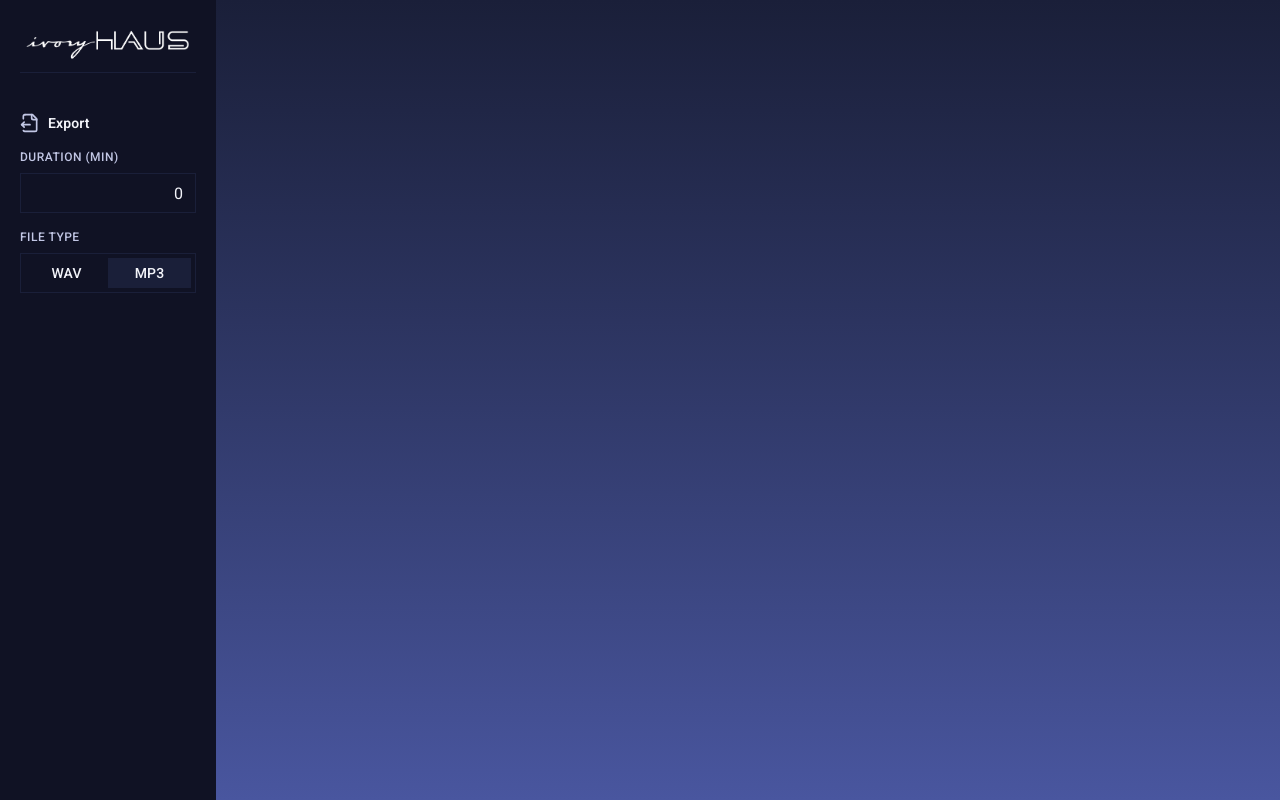
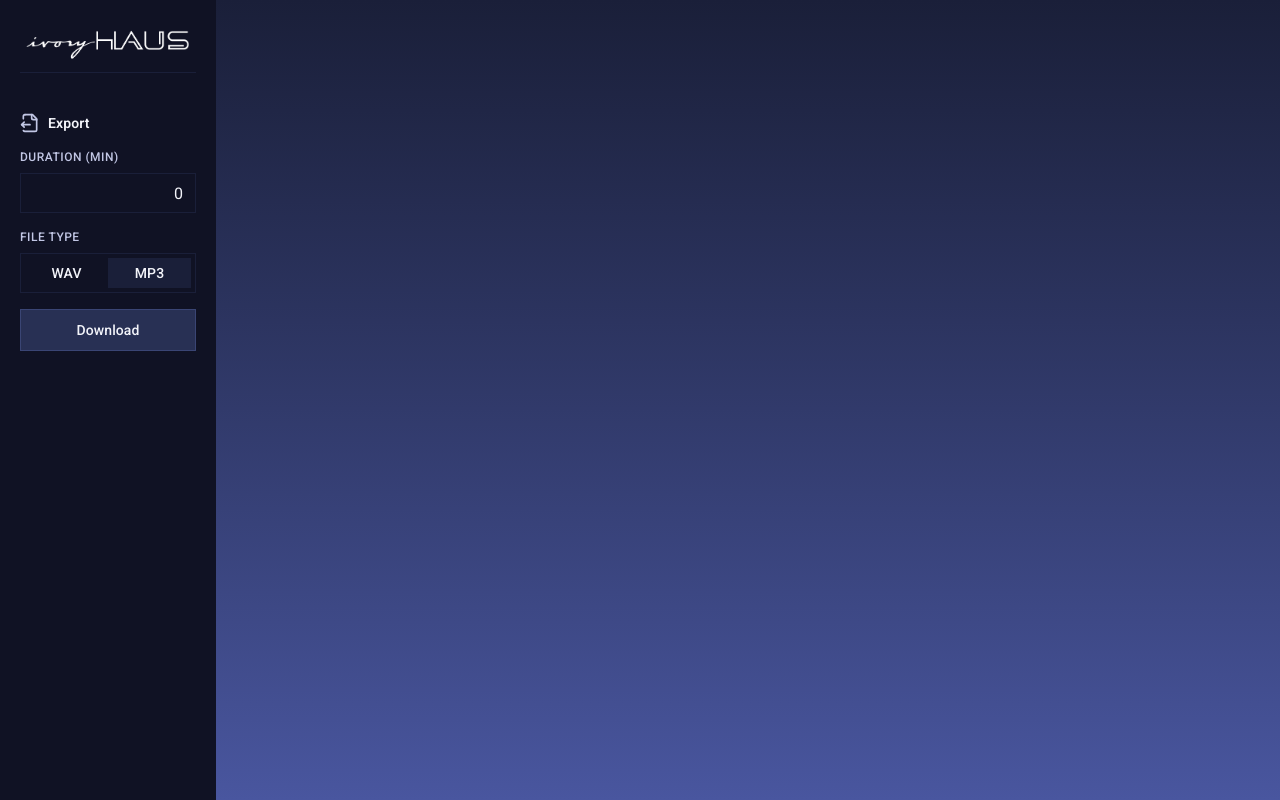
Before and after one commit to noahspott/ivoryhaus-2025, a Next.js app: page /binaural-beats-generator in a window 1280 px wide. Built offline with nearby package versions, Linux system fonts and the light colour scheme.

Commit message:
feat: Button component

```diff
--- a/src/app/binaural-beats-generator/components/index.ts
+++ b/src/app/binaural-beats-generator/components/index.ts
@@ -1,2 +1,3 @@
 export { default as Menu } from "./menu/Menu";
 export { default as NumberInput } from "./ui/NumberInput";
+export { default as Button } from "./ui/Button";
--- a/src/app/binaural-beats-generator/components/menu/ExportSection.tsx
+++ b/src/app/binaural-beats-generator/components/menu/ExportSection.tsx
@@ -8,10 +8,18 @@ import { FileOutput } from "lucide-react";
 import IconHeader from "../ui/IconHeader";
 import NumberInput from "../ui/NumberInput";
 import ToggleSwitch from "../ui/ToggleSwitch";
+import Button from "../ui/Button";
 
 export default function ExportSection() {
   const [duration, setDuration] = useState<number>(0);
   const [isWav, setIsWav] = useState<boolean>(false);
+
+  function downloadButtonHandler() {
+    console.log({
+      isWav: isWav,
+      duration: duration,
+    });
+  }
 
   return (
     <section className="flex flex-col gap-4">
@@ -36,6 +44,7 @@ export default function ExportSection() {
         <label className="label-medium text-primary-200">FILE TYPE</label>
         <ToggleSwitch isWav={isWav} setIsWav={setIsWav} />
       </div>
+      <Button onClick={() => downloadButtonHandler()}>Download</Button>
     </section>
   );
 }
--- /dev/null
+++ b/src/app/binaural-beats-generator/components/ui/Button.tsx
@@ -0,0 +1,14 @@
+type ButtonProps = React.ButtonHTMLAttributes<HTMLButtonElement> & {
+  children: React.ReactNode;
+};
+
+export default function Button({ children, ...rest }: ButtonProps) {
+  return (
+    <button
+      className="text-primary-50 bg-primary-800 border border-primary-700 py-2.5 px-4 label-large cursor-pointer"
+      {...rest}
+    >
+      {children}
+    </button>
+  );
+}
```
